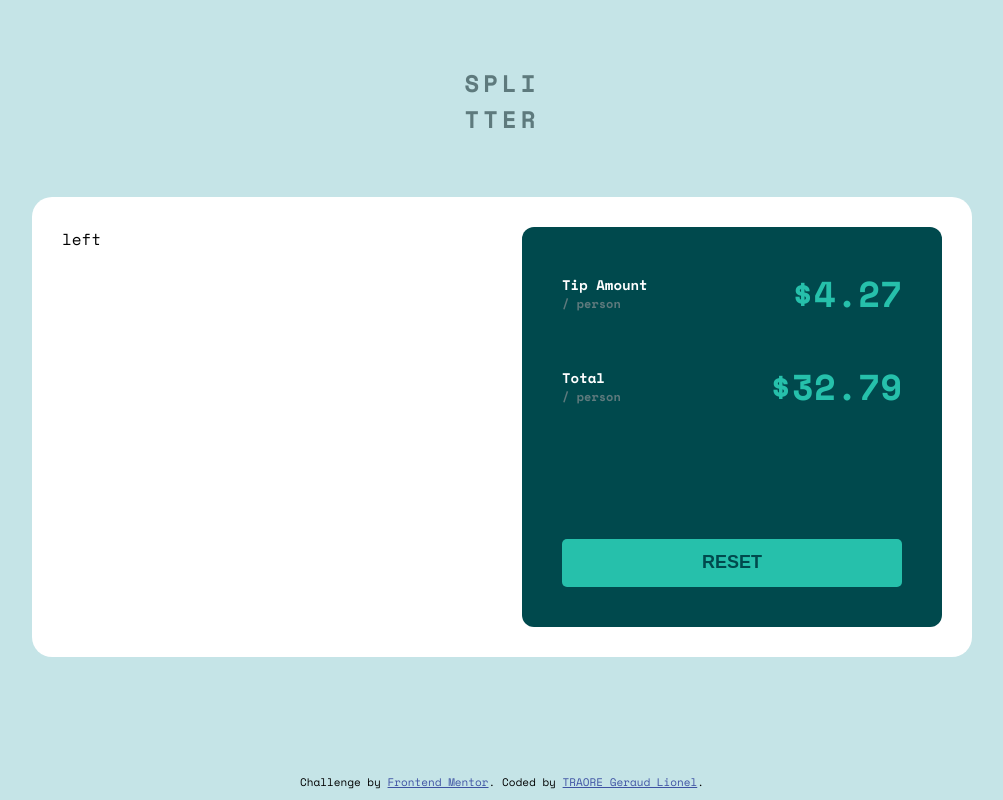
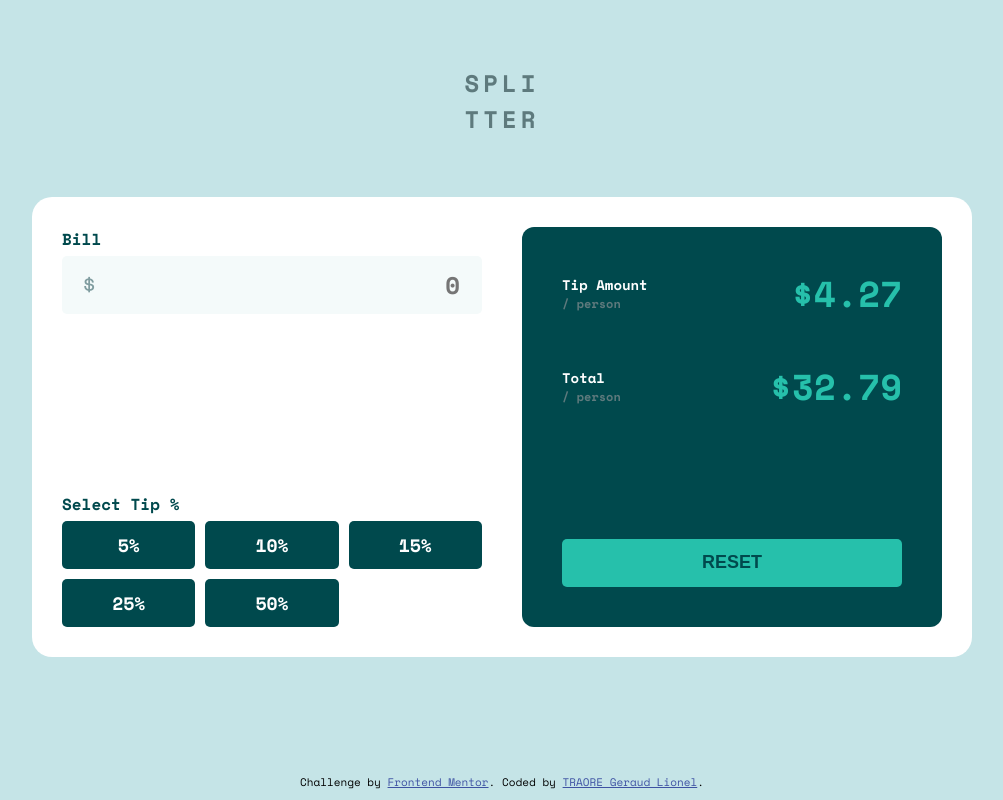
Before and after one commit to traoregex/tip-calculator-fm, a React (Create React App) app: page / in a window 1280 px wide. Shown: the whole page, without its empty margins (138-1141 px from the left). Built offline with nearby package versions, Linux system fonts and the light colour scheme.

Commit message:
add ratio components

```diff
--- a/src/App.js
+++ b/src/App.js
@@ -1,5 +1,7 @@
 
 import './App.scss';
+import BillBox from './BillBox';
+import RatioList from './RatioList';
 import ScreenDisplay from './ScreenDisplay';
 
 function App() {
@@ -12,7 +14,8 @@ function App() {
         </h1>
         <div className="calculator">
           <div className="control">
-            left
+            <BillBox />
+            <RatioList />
           </div>
           <div className="display">
             <ScreenDisplay tip={4.27} total={32.79} />
--- a/src/App.scss
+++ b/src/App.scss
@@ -39,6 +39,9 @@
     width: 100%;
     margin: 10px;
     padding: 10px;
+    display: flex;
+    flex-direction: column;
+    justify-content: space-between;
   }
 
   .display {
--- /dev/null
+++ b/src/BillBox.js
@@ -0,0 +1,16 @@
+import React from 'react';
+import './BillBox.scss';
+
+function BillBox() {
+    return (
+        <div>
+            <span className="i-label">Bill</span>
+            <div className="c-input">
+                <span>$</span>
+                <input type="number" placeholder="0" />
+            </div>
+        </div>
+    );
+}
+
+export default BillBox;
--- /dev/null
+++ b/src/BillBox.scss
@@ -0,0 +1,45 @@
+@import 'fonts';
+@import 'color';
+
+/* Chrome, Safari, Edge, Opera */
+input::-webkit-outer-spin-button,
+input::-webkit-inner-spin-button {
+  -webkit-appearance: none;
+  margin: 0;
+}
+
+/* Firefox */
+input[type=number] {
+  -moz-appearance: textfield;
+}
+
+.c-input {
+    display: flex;
+    font-size: 24px;
+    background-color: $lightSecondary;
+    padding: 10px 20px;
+    border-radius: 5px;
+    overflow: hidden;
+    color: $darkSecondary;
+
+    justify-content: space-between;
+
+    input {
+        color: $darkSecondary;
+        text-align: end;
+        border-radius: 5px;
+        overflow: hidden;
+        box-shadow: none;
+        font-size: 24px;
+        font-family: 'spaceMono';
+        border: none;
+        background-color: transparent;
+        font-weight: bold;
+
+
+        &:focus {
+            outline: none;
+            box-shadow: none;
+        }
+    }
+}
--- /dev/null
+++ b/src/FixedRatio.js
@@ -0,0 +1,13 @@
+import React from 'react';
+import './FixedRatio.scss';
+
+function FixedRatio({ratio}) {
+
+    return (
+        <div className="ratio">
+            {ratio}%
+        </div>
+    );
+}
+
+export default FixedRatio;
--- /dev/null
+++ b/src/FixedRatio.scss
@@ -0,0 +1,14 @@
+@import 'color';
+
+.ratio {
+    background-color: $veryDark;
+    color: $white;
+    display: flex;
+    align-items: center;
+    justify-content: center;
+    // padding: 10px;
+    border-radius: 5px;
+    font-size: 18px;
+    font-weight: bold;
+    height: 48px;
+}
--- /dev/null
+++ b/src/RatioList.js
@@ -0,0 +1,22 @@
+import React from 'react';
+import FixedRatio from './FixedRatio';
+import './RatioList.scss';
+
+function RatioList() {
+
+    return (
+        <div>
+            <span className="i-label">Select Tip %</span>
+            <div className="ratio-grid">
+                <FixedRatio ratio={5} />
+                <FixedRatio ratio={10} />
+                <FixedRatio ratio={15} />
+                <FixedRatio ratio={25} />
+                <FixedRatio ratio={50} />
+            </div>
+        </div>
+    );
+
+}
+
+export default RatioList;
--- /dev/null
+++ b/src/RatioList.scss
@@ -0,0 +1,7 @@
+
+.ratio-grid {
+    display: grid;
+    grid-template-columns: 1fr 1fr 1fr;
+    column-gap: 10px;
+    row-gap: 10px;
+}
--- /dev/null
+++ b/src/fonts.scss
@@ -0,0 +1,10 @@
+@font-face {
+    font-family: spaceMono;
+    src: url(./assets/fonts/SpaceMono-Regular.ttf);
+  }
+
+  @font-face {
+    font-family: spaceMono;
+    src: url(./assets/fonts/SpaceMono-Bold.ttf);
+    font-weight: bold;
+  }
--- a/src/index.scss
+++ b/src/index.scss
@@ -1,15 +1,5 @@
 @import "color";
-
-@font-face {
-  font-family: spaceMono;
-  src: url(./assets/fonts/SpaceMono-Regular.ttf);
-}
-
-@font-face {
-  font-family: spaceMono;
-  src: url(./assets/fonts/SpaceMono-Bold.ttf);
-  font-weight: bold;
-}
+@import "fonts";
 
 body {
   margin: 0;
@@ -26,3 +16,10 @@ code {
   font-family: source-code-pro, Menlo, Monaco, Consolas, "Courier New",
     monospace;
 }
+
+.i-label {
+  color: $veryDark;
+  font-weight: bold;
+  display: block;
+  padding-bottom: 5px;
+}
```
